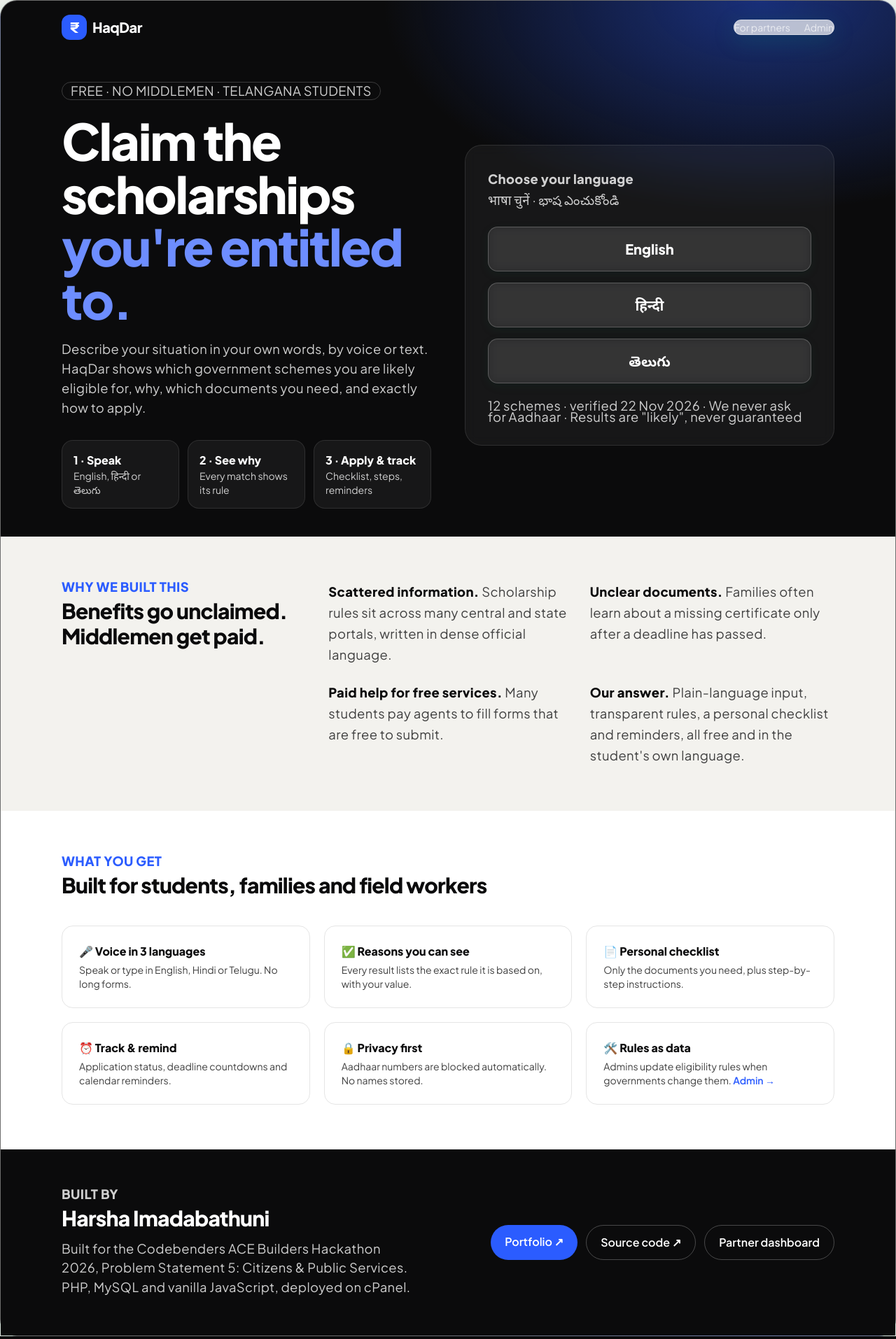
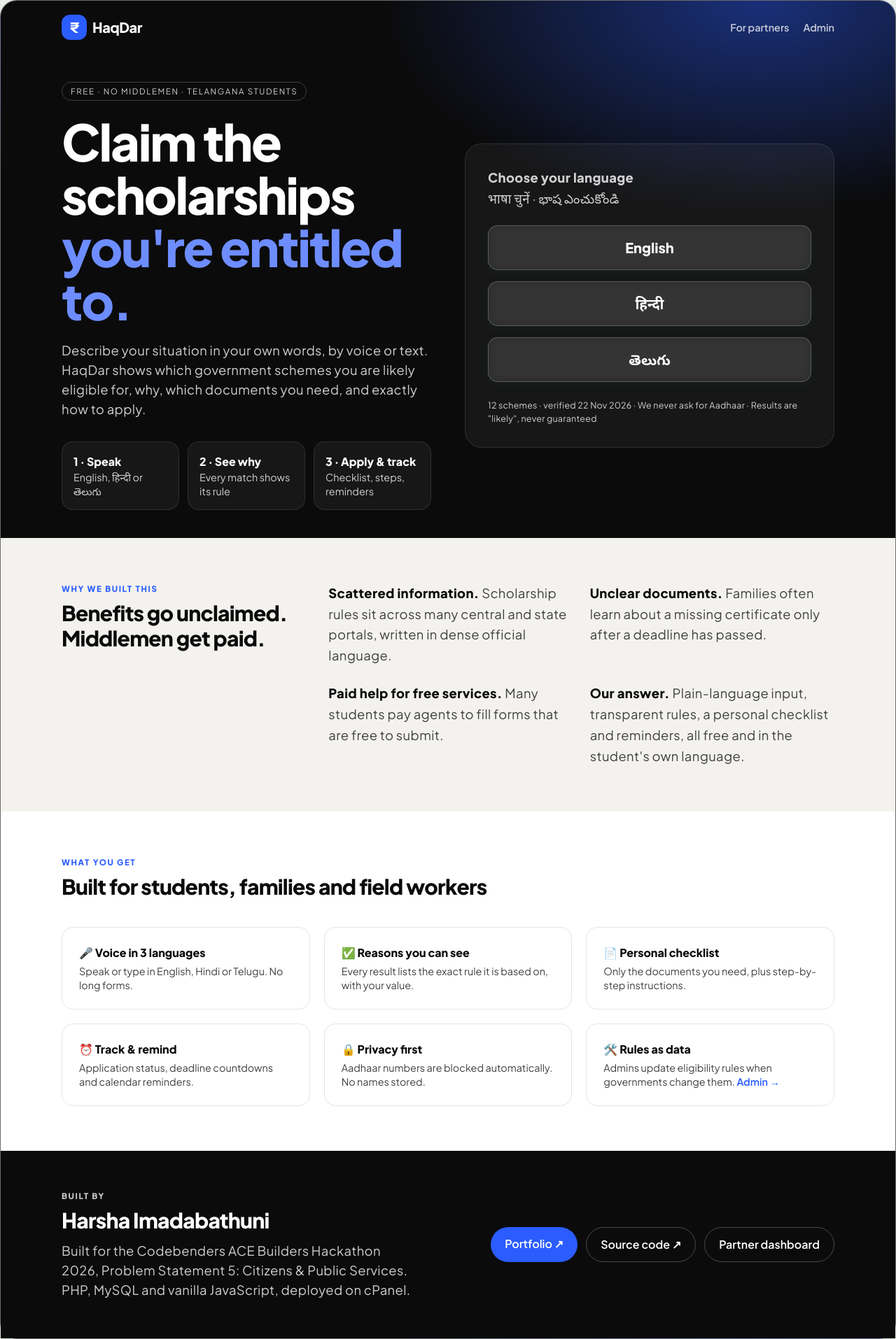
Before and after one commit to hars0101/haqdar-claim-whats-yours, a PHP site: page / in a window 1280 px wide. Shown: the whole page at 70% size. Run offline with PHP 8.4, Linux system fonts and the light colour scheme; some libraries are stand-ins or nearby versions.

Commit message:
Final polish: landing nav and type scale, remove dark mode

```diff
--- a/public/theme.css
+++ b/public/theme.css
@@ -358,3 +358,14 @@ html:not(.dark) article.card, html:not(.dark) .card, html:not(.dark) #composer {
 #langScreen .bg-\[\#f3f2ee\] b, #langScreen .bg-white b, #langScreen .bg-\[\#f3f2ee\] h2, #langScreen .bg-white h2 { color: #0b0b0c !important; }
 #langScreen .bg-\[\#f3f2ee\] p.uppercase, #langScreen .bg-white p.uppercase { color: #2b5cff !important; }
 #langScreen > div:first-child, #langScreen > div:nth-child(2) { position: relative; }
+/* Final polish */
+.ds-theme-toggle { display: none !important; }
+#langScreen nav { background: transparent !important; border: 0 !important; box-shadow: none !important; backdrop-filter: none !important; position: static !important; }
+#langScreen nav a { color: rgba(255,255,255,.75) !important; font-weight: 600; }
+#langScreen nav a:hover { color: #fff !important; }
+#langScreen p.text-xs { font-size: .78rem !important; line-height: 1.5 !important; letter-spacing: .02em; }
+#langScreen p.uppercase { font-size: .72rem !important; letter-spacing: .14em !important; }
+#langScreen .text-sm, #langScreen .text-sm div { font-size: .9rem !important; }
+#chat > * { max-width: 100% !important; }
+#viewChat { background: transparent !important; }
+#chat { padding-right: 0 !important; }
--- a/public/theme.js
+++ b/public/theme.js
@@ -97,7 +97,7 @@
     var wrap = document.createElement('div');
     wrap.className = 'ds-controls flex items-center gap-2';
 
-    var dark = applyTheme(safeGet(THEME_KEY) === 'dark');
+    var dark = applyTheme(false);
     var toggle = document.createElement('button');
     toggle.type = 'button';
     toggle.className = 'ds-theme-toggle min-h-[44px] min-w-[44px] rounded-full bg-white/20 px-2';
```
